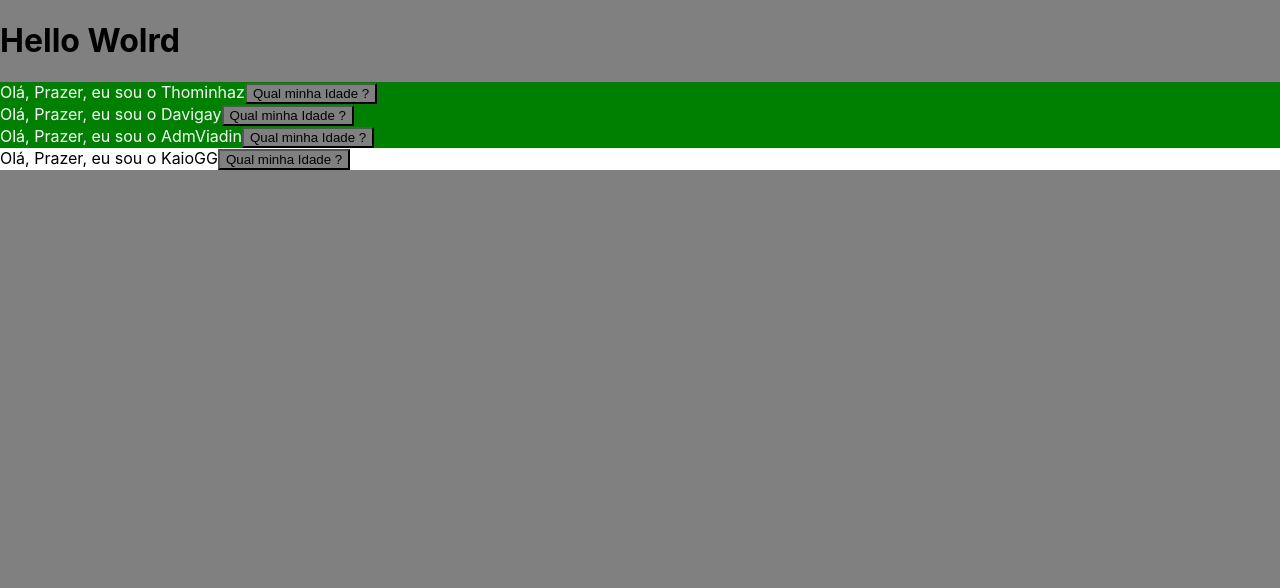
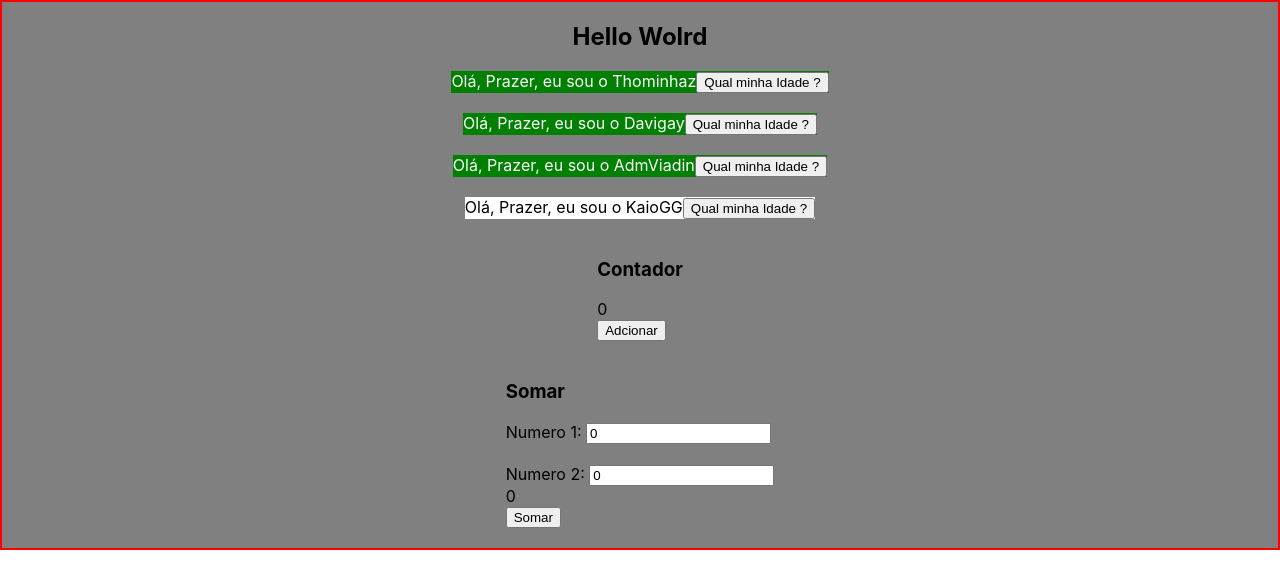
Before and after one commit to DjThominhaz/Aula-09-08, a React (Create React App) app: page / in a window 1280 px wide. Shown: the top 588 px of the page. Built offline with nearby package versions, Linux system fonts and the light colour scheme.

Commit message:
Exercicíos Concluidos

```diff
--- a/src/App.css
+++ /dev/null
@@ -1,3 +0,0 @@
-*{
-    background-color: grey;
-}
--- a/src/App.js
+++ b/src/App.js
@@ -1,21 +1,31 @@
-import './App.css';
-import Cardpessoas from './componentes/index.js';
+import './App.scss';
+import Cardpessoas from './Componentes/CardPessoas';
+import Contador from './Componentes/Adicionar';
+import Somar from './Componentes/Somar';
+
 
 function App(){
   let nome="Thominhaz";
   let idade= 21;
 
   return(
-    <div className="app">
+    <section className="app">
           <h1> Hello Wolrd</h1>
         <Cardpessoas nome = {nome} idade = {idade}/>
+        <br></br>
         <Cardpessoas nome = "Davigay" idade = {40}/>
+        <br></br>
         <Cardpessoas nome = "AdmViadin" />
+        <br></br>
         <Cardpessoas nome = "KaioGG" estilo = "claro" />
+        <br></br>
+          <Contador> </Contador>
+          <br></br>
+          <Somar> </Somar>
+          <br></br>
 
+    </section>
 
-
-    </div>
   );
 }
 
--- /dev/null
+++ b/src/App.scss
@@ -0,0 +1,9 @@
+.app{
+    display: flex;
+    align-items: center;
+    background-color: grey;
+    border: 2px solid red;
+    margin: 0px;
+    flex-direction: column;
+
+}
--- /dev/null
+++ b/src/Componentes/Adicionar/index.js
@@ -0,0 +1,22 @@
+import { useState } from "react"
+import './index.scss'
+
+
+export default function Contador(){
+    const [cont, setCont] = useState(0);
+
+    function add(){
+        setCont(cont +1 );
+}
+
+return(
+        <section className="Comp-Contador">
+                <h1> Contador</h1>
+
+                <div>{cont}</div>
+
+                    <button onClick={add}> Adcionar</button>
+        </section>
+
+    )
+}
--- /dev/null
+++ b/src/Componentes/Somar/index.js
@@ -0,0 +1,30 @@
+import './index.scss';
+import { useState } from 'react';
+
+export default function Calculadora (props){
+    const [n1, setN1] = useState(0)
+    const [n2, setN2]= useState(0)
+    const [res, setRes]= useState(0)
+
+function somar (){
+    let x = n1+n2
+        setRes(x)
+}
+
+
+return(
+    <section>
+        <h1> Somar </h1>
+            <div>
+                Numero 1: <input type={Number} value={n1} onChange = {e => setN1(Number(e.target.value)) } />
+            </div>
+                <br></br>
+                <div>
+                    Numero 2: <input type={Number} value={n2} onChange = {e => setN2(Number(e.target.value)) } />
+                </div>
+                    <div> {res} </div>
+                        <button onClick={somar}> Somar </button>
+
+    </section>
+    )
+}
```
Also changed, not shown: src/Componentes/Adicionar/index.scss (added), src/Componentes/CardPessoas/index.js (renamed from src/componentes/index.js), src/Componentes/CardPessoas/index.scss (renamed from src/componentes/index.scss), src/Componentes/Somar/index.scss (added).
